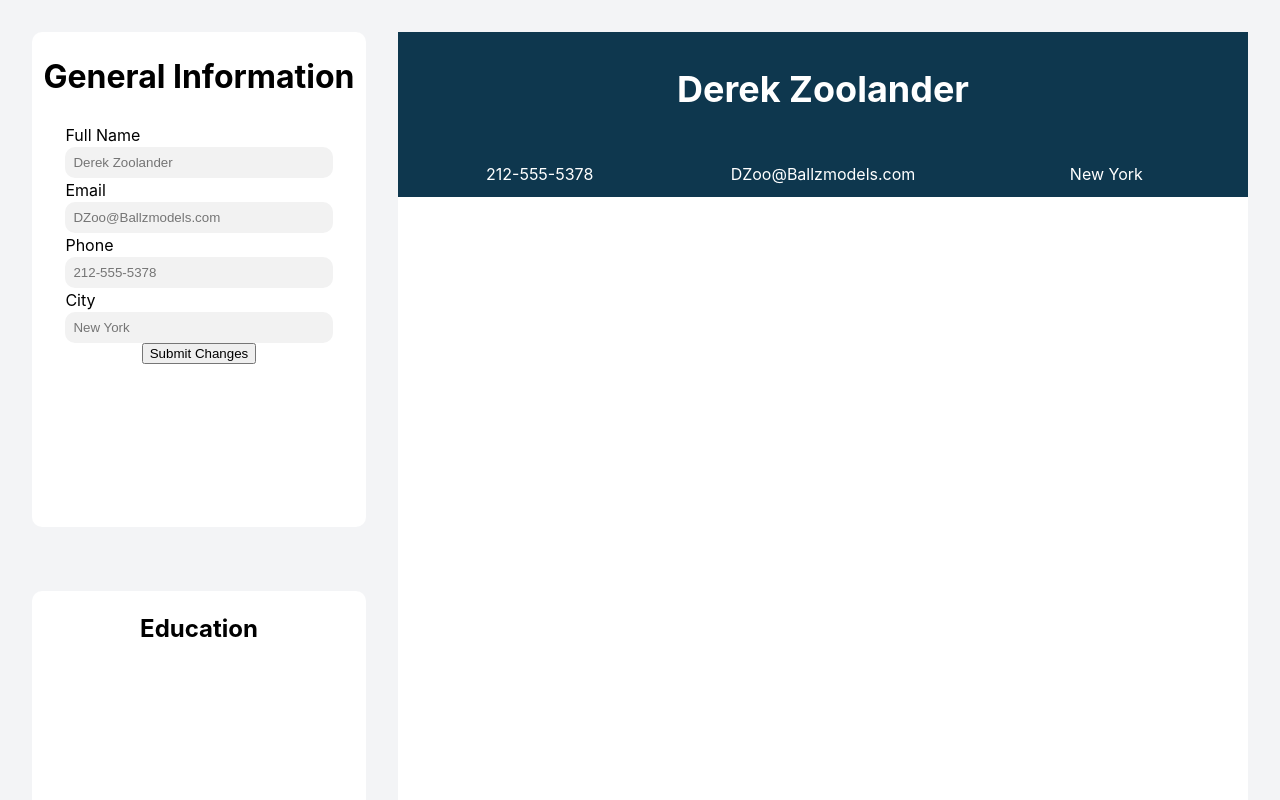
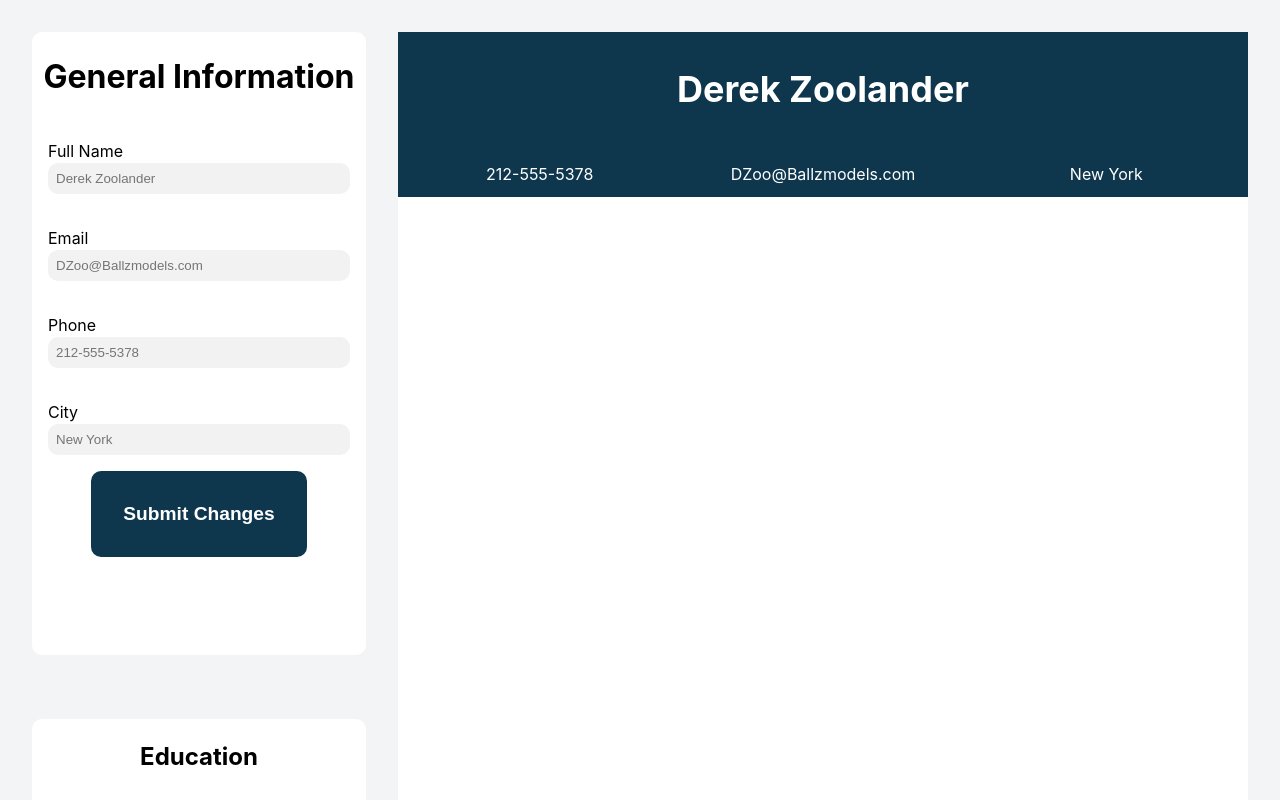
Before and after one commit to Kbouti/CV-Project, a React (Vite) app: page / in a window 1280 px wide. Shown: the top 800 px of the page. Built offline with nearby package versions, Linux system fonts and the light colour scheme.

Commit message:
Create form element for general information

```diff
--- a/src/components/contactInfo.jsx
+++ b/src/components/contactInfo.jsx
@@ -1,61 +1,93 @@
 import { useState } from "react";
 
-const ContactInfo = ({fullName, fullNameSetter, email, emailSetter, phone, phoneSetter, city, citySetter}) => {
-
-
-
-function submitChanges(){
+const ContactInfo = ({
+  fullName,
+  fullNameSetter,
+  email,
+  emailSetter,
+  phone,
+  phoneSetter,
+  city,
+  citySetter,
+}) => {
+  function submitChanges() {
     // Ultimately this should be the onClick callback. This function will get the values of the inputs.
     // We'll have the option of replacing placeholder text with new text or leaving placeholder text if there is nouser input value
     //  getValues()
     //  setValues(values)
-
   }
 
-function getValues(){
+  function getValues() {
     const newName = document.getElementById("nameInput").value;
     const newPhone = document.getElementById("phoneInput").value;
     const newEmail = document.getElementById("emailInput").value;
     const newCity = document.getElementById("cityInput").value;
 
-  {fullNameSetter(newName)}
-  {phoneSetter(newPhone)}
-  {emailSetter(newEmail)}
-  {citySetter(newCity)}
+    {
+      fullNameSetter(newName);
+    }
+    {
+      phoneSetter(newPhone);
+    }
+    {
+      emailSetter(newEmail);
+    }
+    {
+      citySetter(newCity);
+    }
   }
 
-function setValues(newValues){
+  function setValues(newValues) {
     // we'll update values, but leave the placeholder if the rest is blank? Maybe?
   }
-
-
-
 
   return (
     <div className="contactInfo subSection">
       <h1 className="sectionHeader">General Information</h1>
 
+      <form>
         <div className="formEntry">
           <label htmlFor="name">Full Name</label>
-        <input id="nameInput" name="name" type="text" placeholder="Derek Zoolander"></input>
+          <input
+            id="nameInput"
+            name="name"
+            type="text"
+            placeholder="Derek Zoolander"
+          ></input>
         </div>
 
         <div className="formEntry">
           <label htmlFor="email">Email</label>
-        <input id="emailInput" name="email" type="email" placeholder="DZoo@Ballzmodels.com"></input>
+          <input
+            id="emailInput"
+            name="email"
+            type="email"
+            placeholder="DZoo@Ballzmodels.com"
+          ></input>
         </div>
 
         <div className="formEntry">
           <label htmlFor="phone">Phone</label>
-        <input id="phoneInput"name="phone" type="phone" placeholder="212-555-5378"></input>
+          <input
+            id="phoneInput"
+            name="phone"
+            type="phone"
+            placeholder="212-555-5378"
+          ></input>
         </div>
 
         <div className="formEntry">
           <label htmlFor="city">City</label>
-        <input id="cityInput" name="city" type="text" placeholder="New York"></input>
+          <input
+            id="cityInput"
+            name="city"
+            type="text"
+            placeholder="New York"
+          ></input>
         </div>
 
         <button onClick={getValues}>Submit Changes</button>
+      </form>
     </div>
   );
 };
--- a/src/style.css
+++ b/src/style.css
@@ -38,6 +38,7 @@ body {
 body {
   margin: 0px;
 }
+
 
 
 header {
@@ -84,10 +85,32 @@ header li {
   min-width: 20rem;
 }
 
+.subSection form {
+  width: 100%;
+  display: flex;
+  flex-direction: column;
+}
+
+form button {
+  align-self: center;
+  justify-self:center;
+  padding: 2rem;
+  font-size:1.2rem;
+  font-weight: 700;
+  border: none;
+  border-radius: 10px;
+  color: white;
+  background-color: var(--accentColor);
+}
+
+form button:hover {
+  cursor: pointer;
+}
+
 .formEntry {
   display: flex;
   flex-direction: column;
-  width: 80%;
+margin: 1rem;
 }
 
 .formEntry input {
```
Lines whose indentation alone changed are shown as unchanged.
